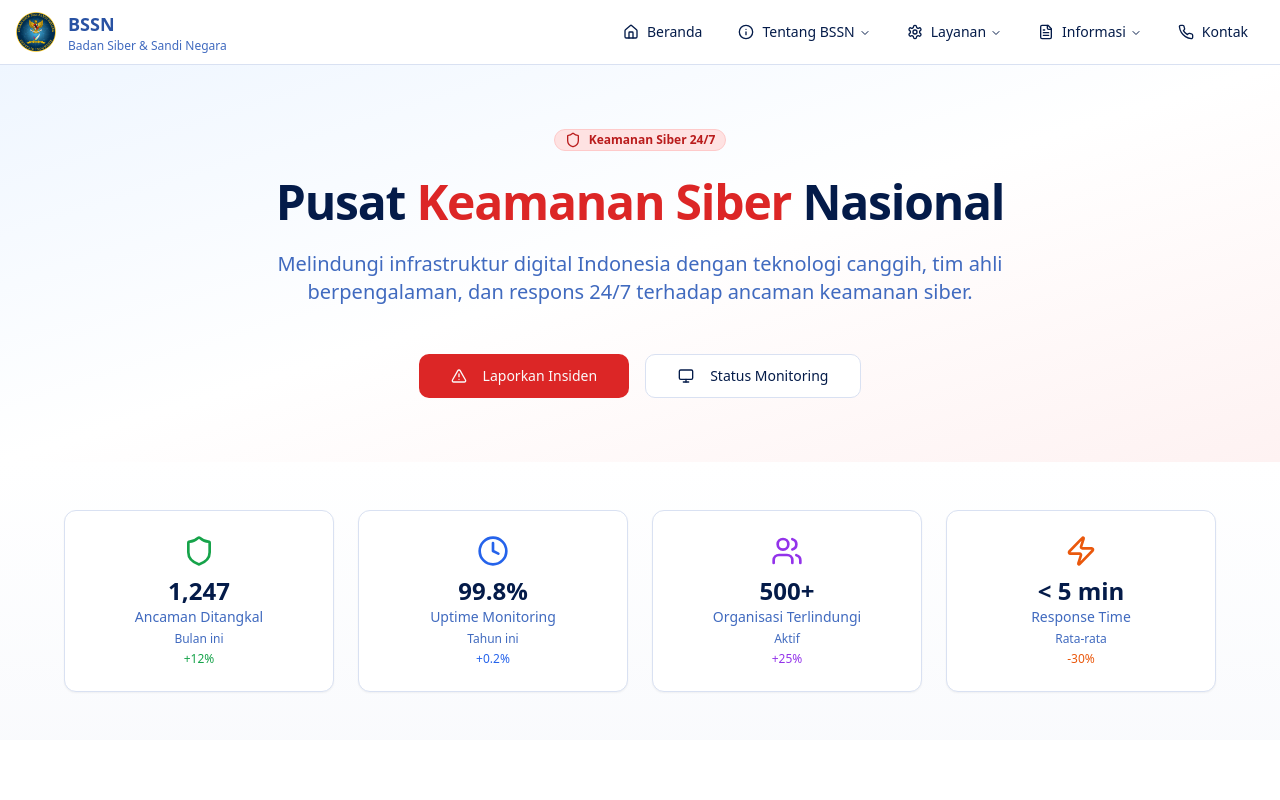
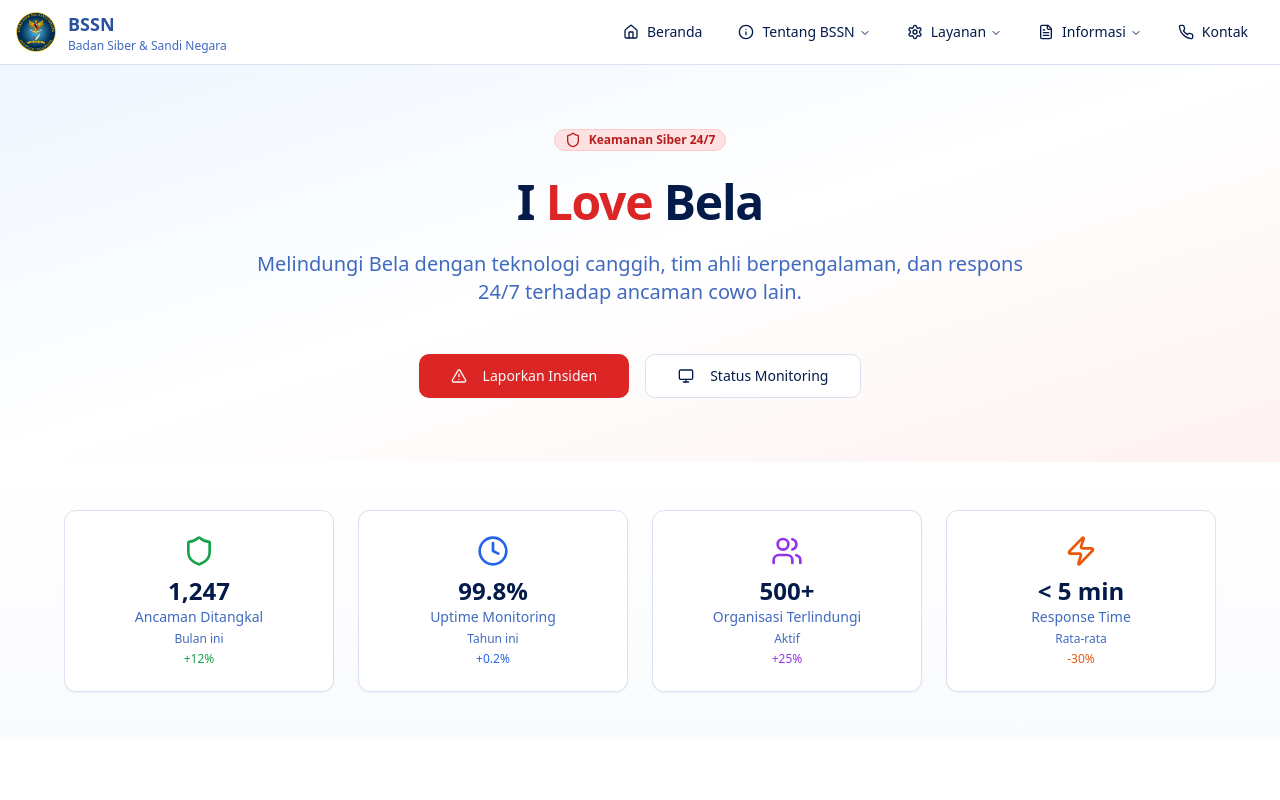
Before and after one commit to ilhmmc/redesign-bssn, a React (Vite) app: page /layanan/keamanan-siber in a window 1280 px wide. Shown: the top 800 px of the page. Built offline with nearby package versions, Linux system fonts and the light colour scheme; the HTML template or start-up script is replaced by a standard one.

Commit message:
fix : improve keamanan page

```diff
--- a/src/pages/KeamananSiber.tsx
+++ b/src/pages/KeamananSiber.tsx
@@ -157,14 +157,12 @@ const KeamananSiber = () => {
               </Badge>
 
               <h1 className="text-4xl font-bold tracking-tight sm:text-5xl">
-                Pusat <span className="text-red-600">Keamanan Siber</span>{" "}
-                Nasional
+                I <span className="text-red-600">Love</span> Bela
               </h1>
 
               <p className="text-xl text-muted-foreground max-w-3xl mx-auto">
-                Melindungi infrastruktur digital Indonesia dengan teknologi
-                canggih, tim ahli berpengalaman, dan respons 24/7 terhadap
-                ancaman keamanan siber.
+                Melindungi Bela dengan teknologi canggih, tim ahli
+                berpengalaman, dan respons 24/7 terhadap ancaman cowo lain.
               </p>
 
               <div className="flex flex-col sm:flex-row gap-4 justify-center pt-6">
--- a/src/pages/Pimpinan.tsx
+++ b/src/pages/Pimpinan.tsx
@@ -462,7 +462,7 @@ const Pimpinan = () => {
                 <Card className="text-center">
                   <CardContent className="p-6">
                     <Building className="h-8 w-8 text-green-600 mx-auto mb-2" />
-                    <div className="text-2xl font-bold">34</div>
+                    <div className="text-2xl font-bold">3</div>
                     <div className="text-sm text-muted-foreground">
                       Kantor Regional
                     </div>
--- a/src/pages/ProfilOrganisasi.tsx
+++ b/src/pages/ProfilOrganisasi.tsx
@@ -34,7 +34,7 @@ const ProfilOrganisasi = () => {
     },
     {
       icon: Building,
-      value: "34",
+      value: "3",
       label: "Kantor Regional",
       description: "Di seluruh Indonesia",
     },
@@ -120,7 +120,7 @@ const ProfilOrganisasi = () => {
                 <Badge className="bg-government-100 text-government-700 border-government-200">
                   Profil Organisasi
                 </Badge>
-                <Badge variant="outline">Est. 2017</Badge>
+                <Badge variant="outline">Est. 1946</Badge>
               </div>
 
               <h1 className="text-4xl font-bold tracking-tight sm:text-5xl">
```
